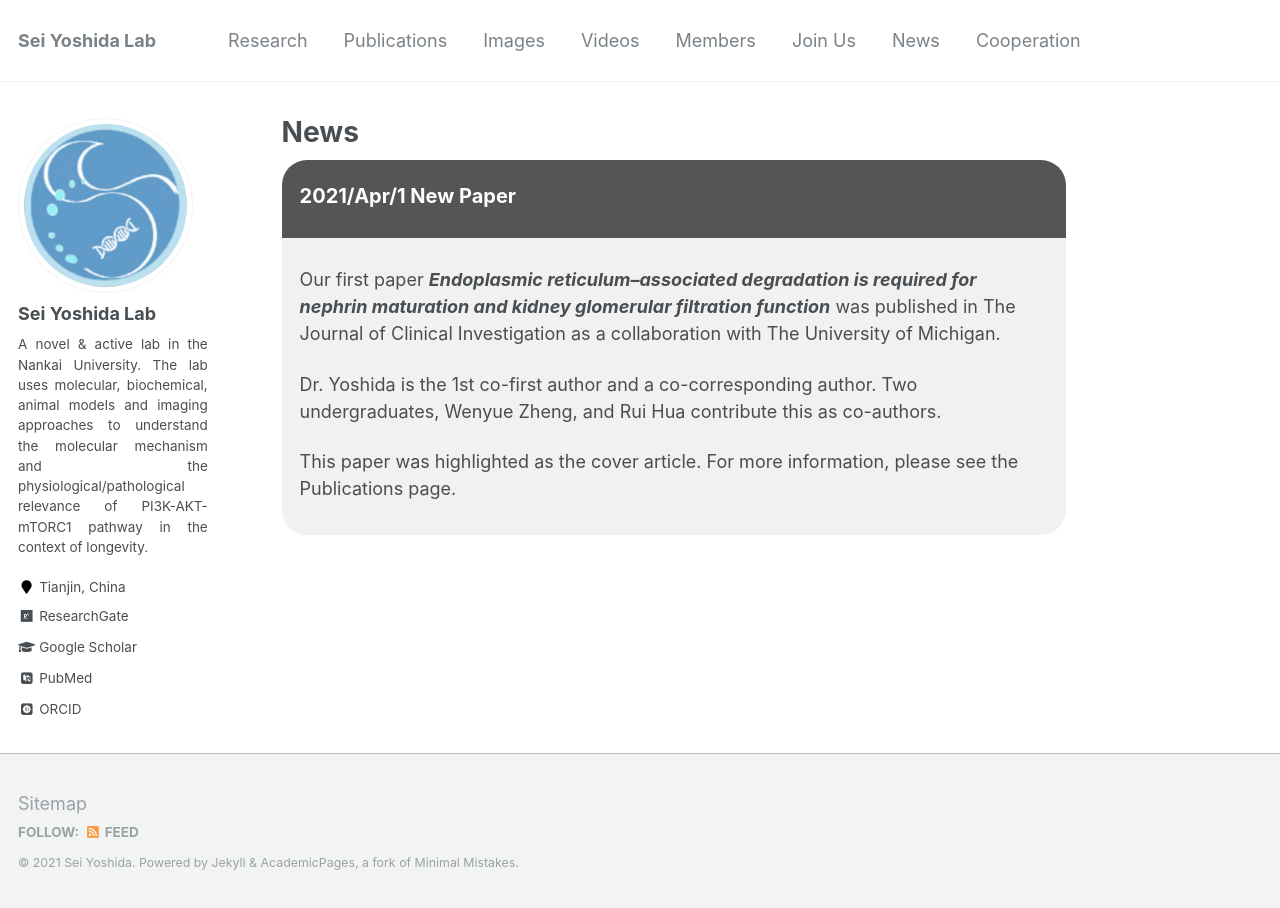
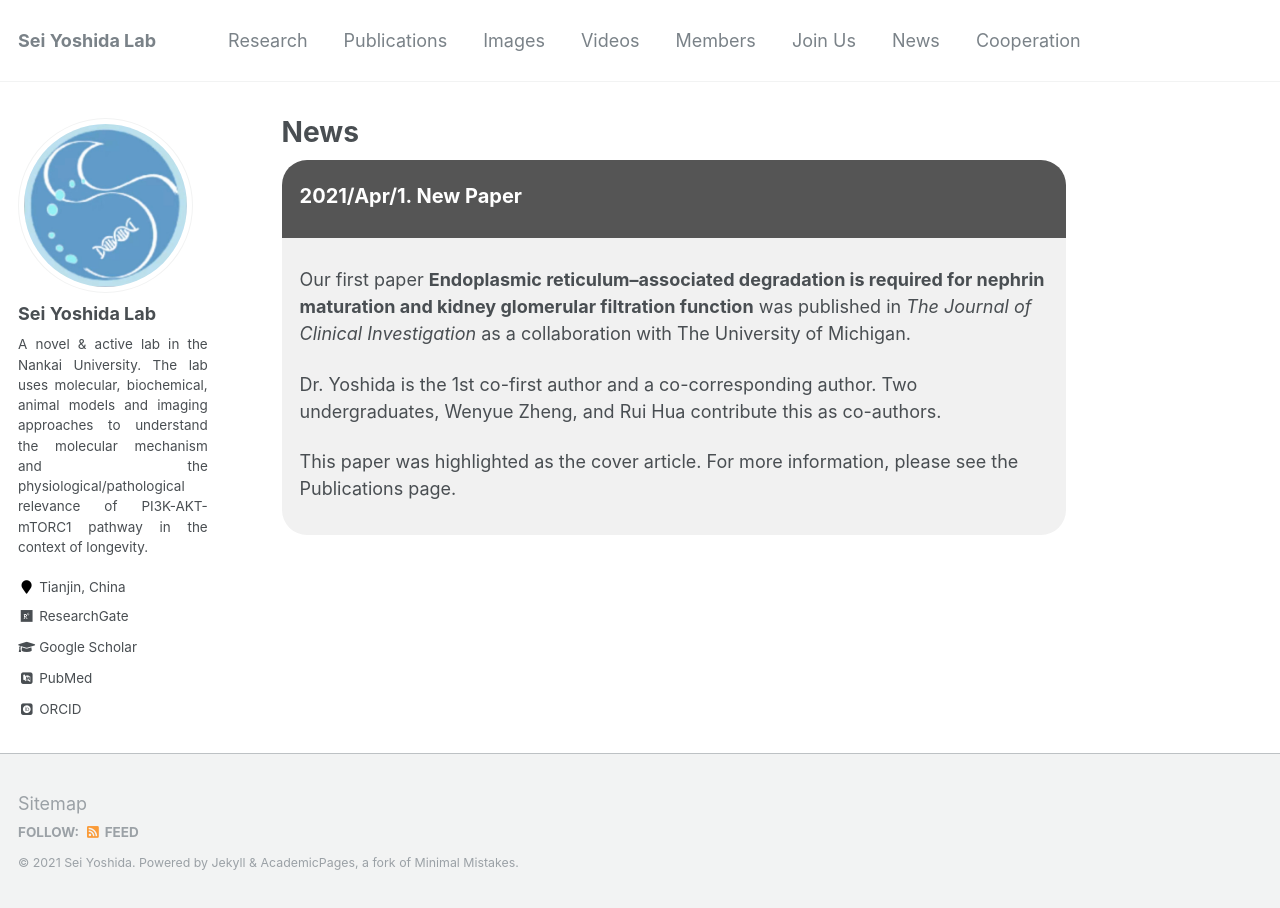
Before and after one commit to seiyoshida-lab/seiyoshida-lab.github.io, a Jekyll site: the page built from _pages/news.md, in a window 1280 px wide. Built offline with Jekyll 4.4.1, drawn with Linux system fonts in a browser that asks for light colours; some web fonts are replaced.

Commit message:
Update news.md

```diff
--- a/_pages/news.md
+++ b/_pages/news.md
@@ -38,9 +38,9 @@ author_profile: true
 </head>
 
 <body>
-<div class="li"><p><b>2021/Apr/1 New Paper</b></p></div>
+<div class="li"><p><b>2021/Apr/1.  New Paper</b></p></div>
 <div class="content">
-  <p>Our first paper <b><i>Endoplasmic reticulum–associated degradation is required for nephrin maturation and kidney glomerular filtration function</i></b> was published in The Journal of Clinical Investigation as a collaboration with The University of Michigan.</p>
+  <p>Our first paper <b>Endoplasmic reticulum–associated degradation is required for nephrin maturation and kidney glomerular filtration function</b> was published in <i>The Journal of Clinical Investigation</i> as a collaboration with The University of Michigan.</p>
   <p>Dr. Yoshida is the 1st co-first author and a co-corresponding author. Two undergraduates, Wenyue Zheng, and Rui Hua contribute this as co-authors.</p>
   <p>This paper was highlighted as the cover article. For more information, please see the Publications page.</p>
 </div>
```
